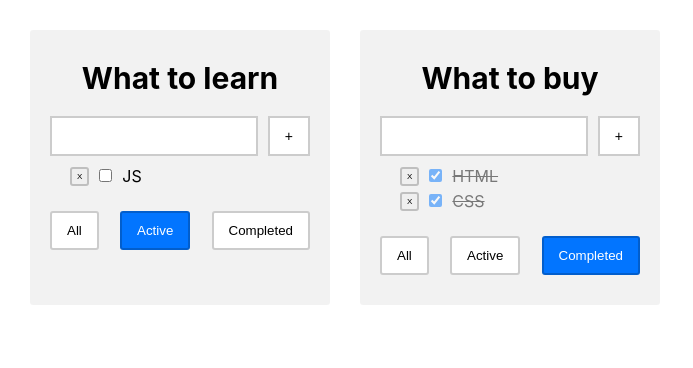
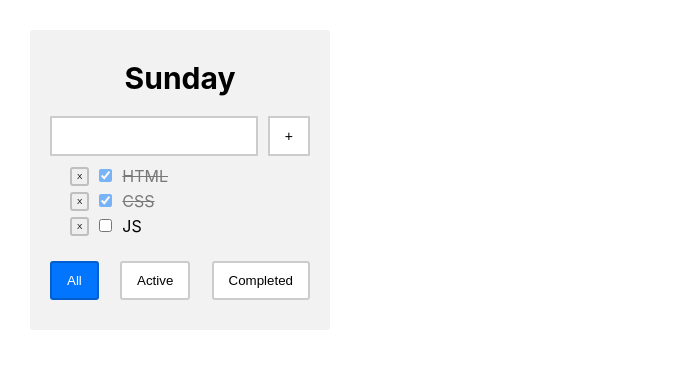
Before and after one commit to boberskyi/toDoList, a React (Create React App) app: page / in a window 1280 px wide. Shown: the top 368 px of the page, without its empty margins (0-693 px from the left). Built offline with nearby package versions, Linux system fonts and the light colour scheme.

Commit message:
app filter func refactor

```diff
--- a/src/App.tsx
+++ b/src/App.tsx
@@ -5,21 +5,8 @@ import {StyledApp} from "./StyledApp";
 import {v1} from "uuid";
 import {FilterValuePropsType} from "./components/ToDoList/FilterBtns/FilterBtns";
 
-
-type TodoListType = {
-  id: string
-  filter: FilterValuePropsType
-  title: string
-}
-
 function App(): JSX.Element {
   const title: string = 'Sunday';
-
-  const todoLists:TodoListType[] = [
-    {id: v1(), title: 'What to learn', filter: 'Active'},
-    {id: v1(), title: 'What to buy', filter: 'Completed'}
-  ];
-
   const tasksArray: Array<TasksPropsType> = [
     {id: v1(), title: "HTML", isDone: true},
     {id: v1(), title: "CSS", isDone: true},
@@ -29,7 +16,7 @@ function App(): JSX.Element {
   const [tasks, setTasks] = useState<Array<TasksPropsType>>(tasksArray);
   const [filter, setFilter] = useState<FilterValuePropsType>('All');
 
-  const changeTask = (taskId: string, newIsDone: boolean): void => {
+  const changeTask = (taskId:string, newIsDone: boolean): void => {
     setTasks(tasks.map(task => (task.id === taskId) ? {...task, isDone: newIsDone} : task))
   }
 
@@ -43,18 +30,8 @@ function App(): JSX.Element {
   }
 
 
-
-
-  const filterTasks = (filter: FilterValuePropsType): void => {
-    setFilter(filter);
-  }
-
-
-  return (
-    <StyledApp>
-      {todoLists.map(todoList => {
   const filteredTasks = tasks.filter(task => {
-          switch (todoList.filter) {
+    switch (filter) {
       case 'Active':
         return !task.isDone;
         break;
@@ -66,19 +43,22 @@ function App(): JSX.Element {
     }
   });
 
+  const filterTasks = (filter: FilterValuePropsType): void => {
+    setFilter(filter);
+  }
+
+
   return (
+    <StyledApp>
       <ToDoList
-            title={todoList.title}
+        title={title}
         tasks={filteredTasks}
-            filter={todoList.filter}
+        filter={filter}
         filterTasks={filterTasks}
         removeTasks={removeTasks}
         addTask={addTask}
         changeTask={changeTask}
       />
-        )
-      })
-      }
     </StyledApp>
   );
 }
```
Lines whose indentation alone changed are shown as unchanged.
